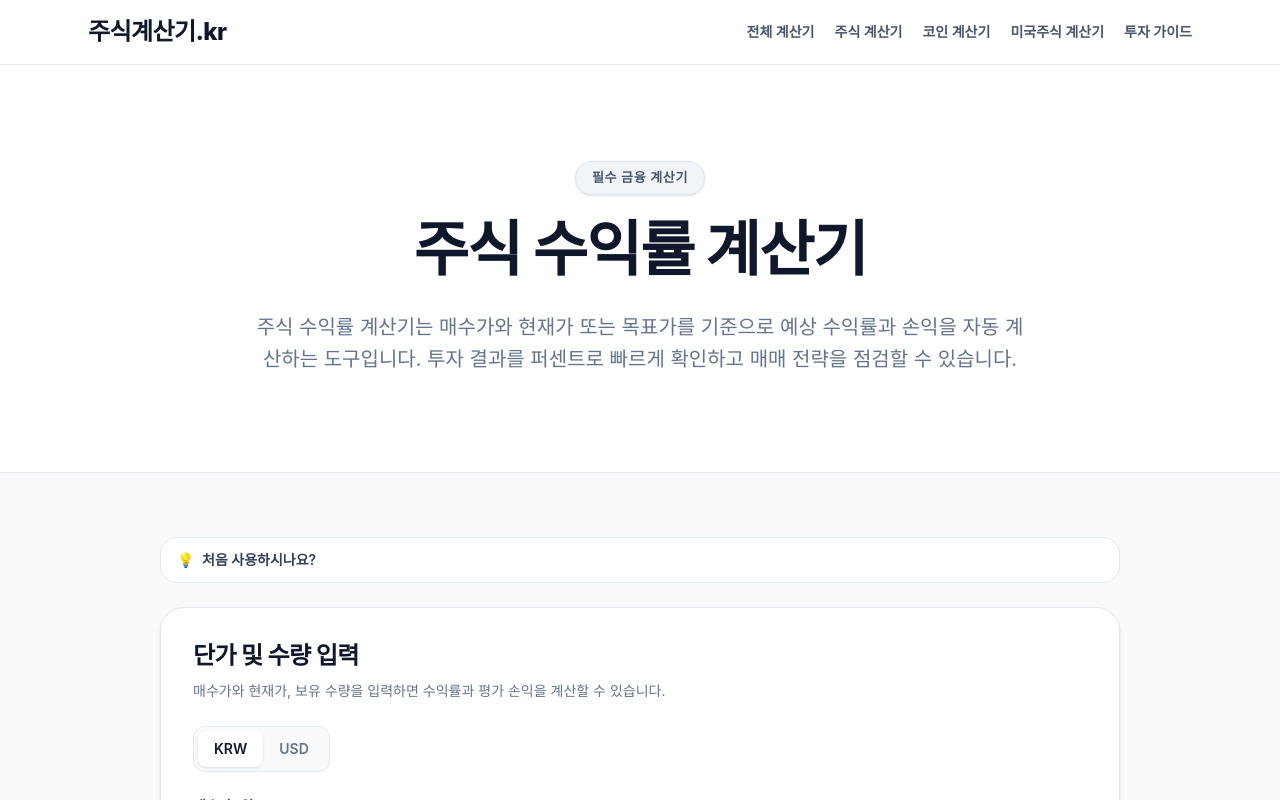
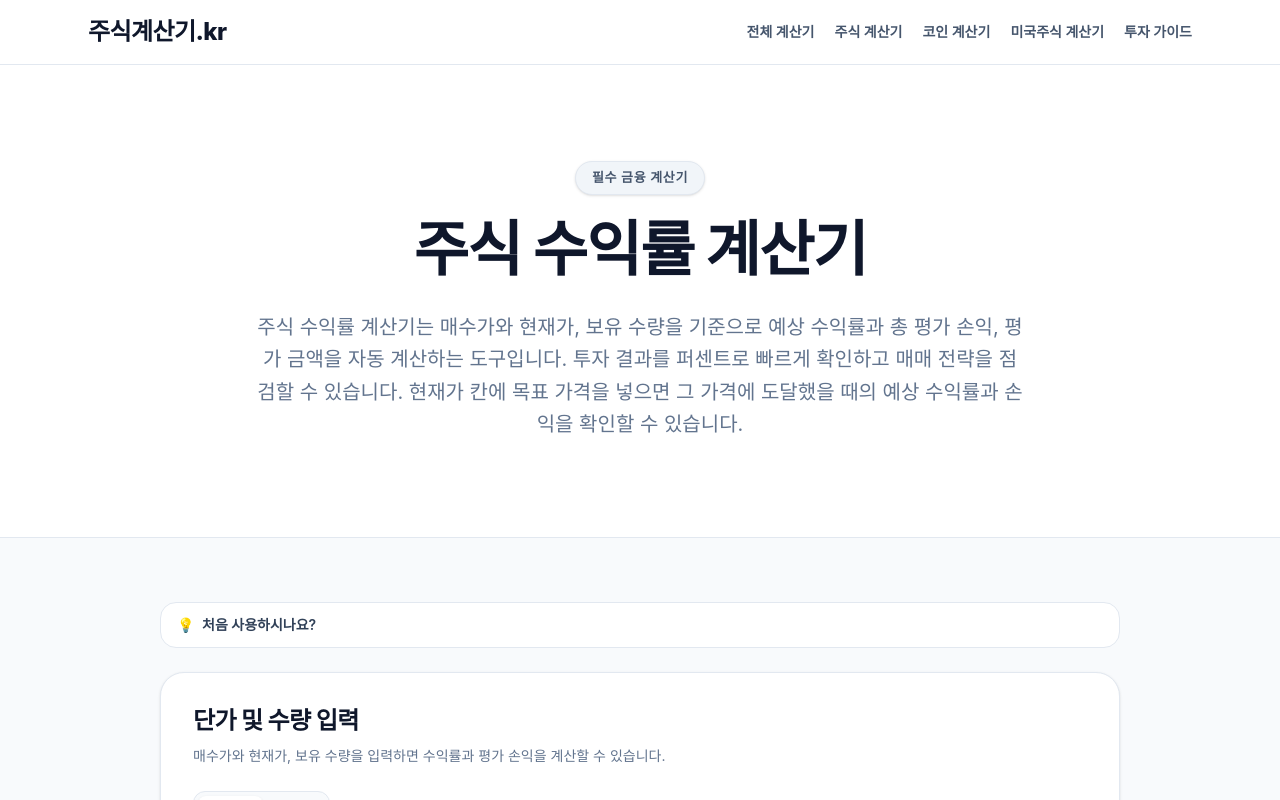
Before and after one commit to YG-coder/stock-calculator, a Next.js app: page /profit-calculator in a window 1280 px wide. Shown: the top 800 px of the page. Built offline with nearby package versions, Linux system fonts and the light colour scheme.

Commit message:
fix : 주식 수익률 계산기 설명을 실제 기능에 맞게 수정

```diff
--- a/src/app/profit-calculator/page.tsx
+++ b/src/app/profit-calculator/page.tsx
@@ -23,7 +23,7 @@ import GuideLinks from "@/components/seo/GuideLinks";
 export const metadata = buildMetadata({
   title: "주식 수익률 계산기",
   description:
-      "내가 매수한 주식의 현재가 또는 목표가를 입력하면 예상되는 수익률과 1주당 손익을 즉시 계산해주는 주식 수익률 계산기입니다.",
+      "매수가와 현재가, 보유 수량을 입력하면 예상 수익률과 총 평가 손익, 평가 금액을 계산하는 주식 수익률 계산기입니다. 수수료·세금·환율은 반영하지 않습니다.",
   path: "/profit-calculator",
   keywords: [
     "주식 수익률 계산기",
@@ -47,14 +47,14 @@ export default function ProfitCalculatorPage() {
       <main className="min-h-screen bg-slate-50 text-slate-900 selection:bg-slate-200 selection:text-slate-900 pb-20">
         <CalculatorJsonLd
             title="주식 수익률 계산기"
-            description="내가 매수한 주식의 현재가 또는 목표가를 입력하면 예상되는 수익률과 1주당 손익을 즉시 계산해주는 주식 수익률 계산기입니다."
+            description="매수가와 현재가, 보유 수량을 입력하면 예상 수익률과 총 평가 손익, 평가 금액을 계산하는 주식 수익률 계산기입니다. 수수료·세금·환율은 반영하지 않습니다."
             path="/profit-calculator"
             faqs={FAQ_ITEMS}
         />
         <PageHeader
             badge="필수 금융 계산기"
             title="주식 수익률 계산기"
-            description="주식 수익률 계산기는 매수가와 현재가 또는 목표가를 기준으로 예상 수익률과 손익을 자동 계산하는 도구입니다. 투자 결과를 퍼센트로 빠르게 확인하고 매매 전략을 점검할 수 있습니다."
+            description="주식 수익률 계산기는 매수가와 현재가, 보유 수량을 기준으로 예상 수익률과 총 평가 손익, 평가 금액을 자동 계산하는 도구입니다. 투자 결과를 퍼센트로 빠르게 확인하고 매매 전략을 점검할 수 있습니다. 현재가 칸에 목표 가격을 넣으면 그 가격에 도달했을 때의 예상 수익률과 손익을 확인할 수 있습니다."
         />
 
         <div className="mx-auto max-w-5xl px-6 py-12 md:px-8 md:py-16">
@@ -127,7 +127,7 @@ export default function ProfitCalculatorPage() {
               body="목표 수익률에 도달했는지 점검하거나, 손실 구간에서 손절 또는 추가 매수 여부를 판단할 때도 활용됩니다. 매수 이후의 의사결정을 더 객관적으로 만드는 기준이 됩니다."
               formula="수익률 = (현재가 − 매수가) ÷ 매수가 × 100 | 손익금 = (현재가 − 매수가) × 보유 수량"
               formulaNote="수수료와 세금은 포함되지 않습니다. 실제 손익은 거래 비용에 따라 달라집니다."
-              whenToUse="현재 보유 주식의 수익률을 빠르게 확인하고 싶을 때, 또는 목표가를 역산하거나 손절 기준을 점검할 때 유용합니다. 물타기 이후 평단가를 기준으로 새 수익률을 계산할 때도 사용합니다."
+              whenToUse="현재 보유 주식의 수익률을 빠르게 확인하고 싶을 때, 또는 입력한 가격에서의 예상 수익률과 손익을 확인하고 손절 기준을 점검할 때 유용합니다. 현재가 칸에 목표 가격을 넣으면 그 가격에 도달했을 때의 예상 수익률과 손익을 확인할 수 있습니다. 물타기 이후 평단가를 기준으로 새 수익률을 계산할 때도 사용합니다."
               example="예시: 삼성전자 70,000원에 100주 매수 → 현재가 80,000원일 때 수익률 +14.29%, 수익금 1,000,000원. 같은 조건에서 현재가 63,000원이면 수익률 −10%, 손실금 700,000원."
               caution="이 계산기는 단순 수익률 계산 도구입니다. 거래 수수료, 세금, 환율은 반영되지 않으며 실제 투자 결과와 다를 수 있습니다."
               relatedLinks={[
```
